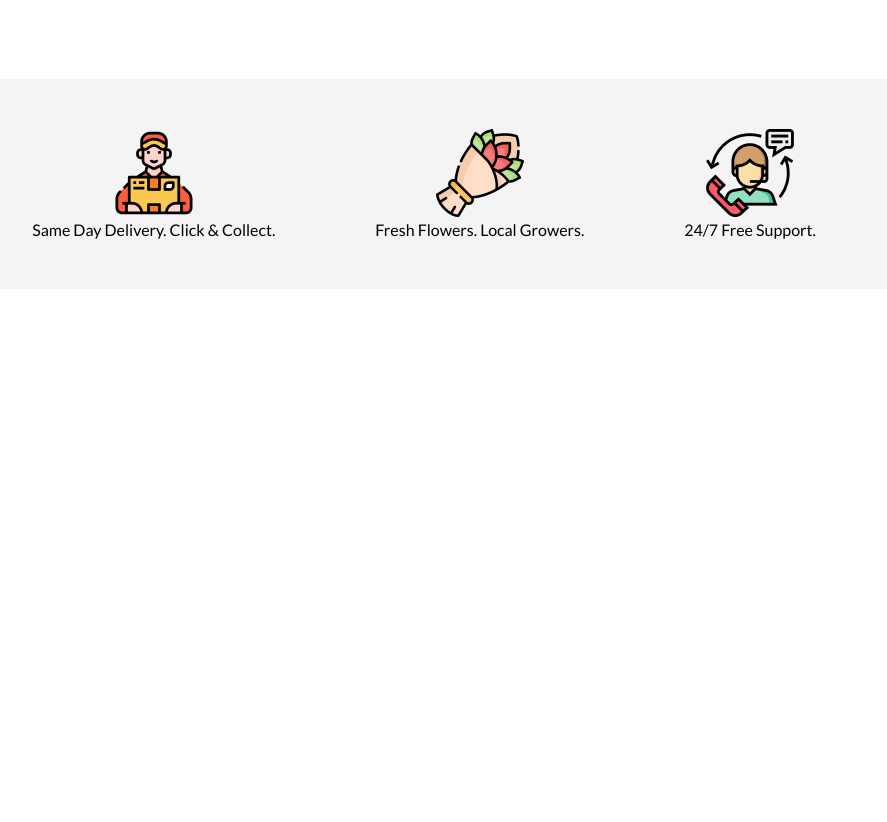
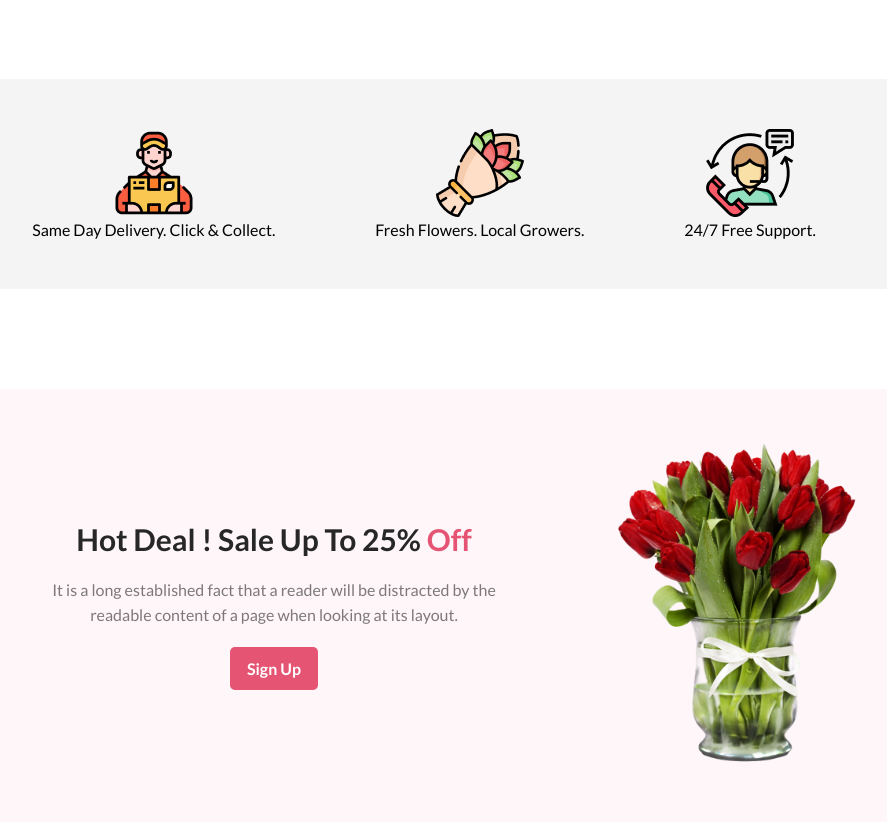
Before and after one commit to 7saffix/flowerShopAssignment, a plain HTML site: page index.html in a window 1280 px wide. Shown: the part 1258-2080 px from the top of the page, without its empty margins (216-1103 px from the left). Before the commit the page ends 1647 px from the top, so only its background shows below. Drawn offline with Linux system fonts and the light colour scheme.

Commit message:
done with hot deal section

```diff
--- a/index.html
+++ b/index.html
@@ -68,6 +68,17 @@
                 <p>24/7 Free Support.</p>
             </div>
         </section>
+
+        <section class="hot-deal-section">
+            <div class="hot-deal-left">
+                <h3>Hot Deal ! Sale Up To 25% <span>Off</span></h3>
+                <p>It is a long established fact that a reader will be distracted by the readable content of a page when looking at its layout.</p>
+                <button>Sign Up</button>
+            </div>
+            <div class="hot-deal-right">
+                <img src="Flower Asset/pngwing 8.png" alt="">
+            </div>
+        </section>
     </main>
 </body>
 </html>
--- a/style.css
+++ b/style.css
@@ -111,3 +111,42 @@ header {
     padding: 50px;
     text-align: center;
 }
+/* hot deal section style  */
+.hot-deal-section{
+    display: flex;
+    align-items: center;
+    padding:50px 200px;
+    background-color: rgba(229, 84, 115, 0.05);
+}
+.hot-deal-section .hot-deal-left{
+    text-align: center;
+    margin-right: 50px;
+}
+.hot-deal-left h3{
+    color: #272727;
+    font-size: 30px;
+    font-weight: 800;
+}
+.hot-deal-left span{
+    color:#E55473;
+}
+.hot-deal-left p{
+    color: rgba(39, 39, 39, 0.60);
+    font-size: 16px;
+    font-weight: 400;
+    line-height:25px;
+    padding: 20px 50px;
+}
+.hot-deal-left button{
+    padding: 12px 17px;
+    border: 0;
+    border-radius:5px;
+    background: #E55473;
+    color: #FFF;
+    font-size: 16px;
+    font-weight: 700;
+}
+.hot-deal-right img{
+    width: 250px;
+    height: 330px;
+}
```
